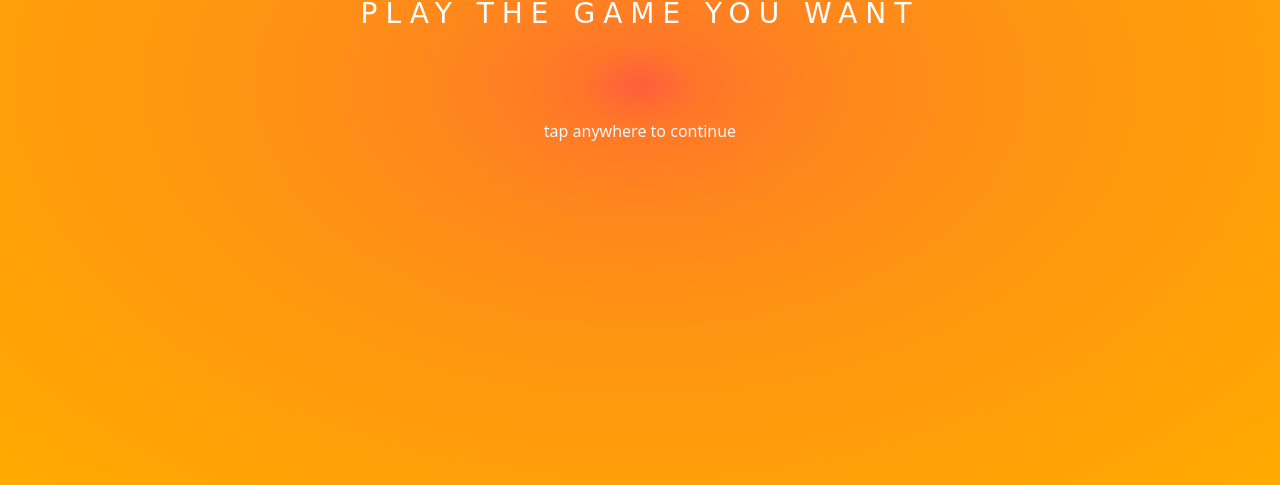
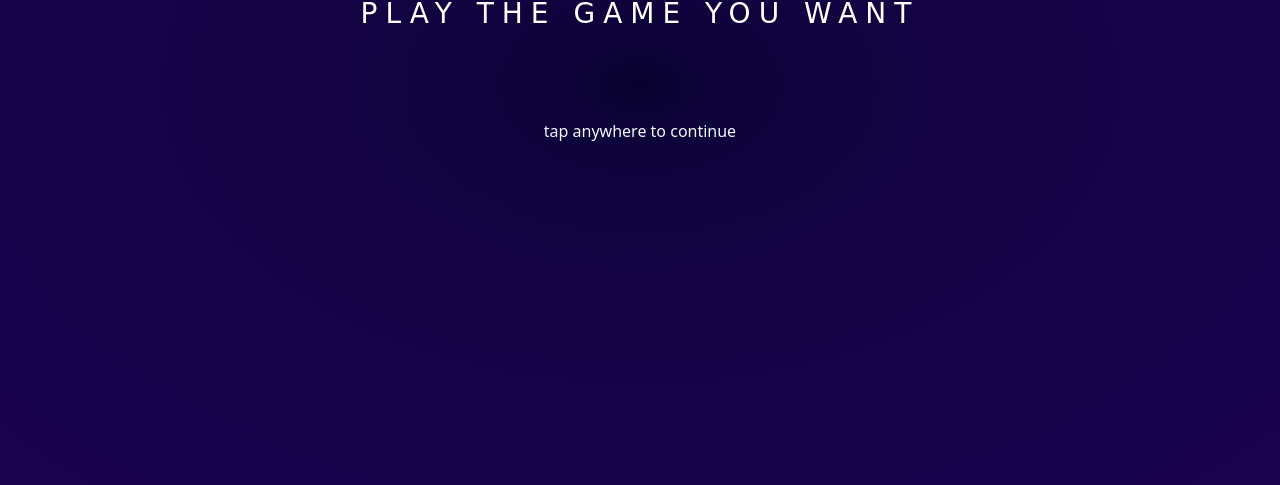
Before and after one commit to ahiyank/horizen, a plain HTML site: page index.html in a window 1280 px wide. Shown: the part 315-800 px from the top of the page. Drawn offline with nearby package versions, Linux system fonts and the light colour scheme.

Commit message:
Update style.css

```diff
--- a/style.css
+++ b/style.css
@@ -4,7 +4,8 @@
 }
 
 body{
-background-image: radial-gradient( rgb(255, 94, 60),20%,rgb(255, 170, 0));
+background-image: radial-gradient( rgb(7, 2, 45),20%,rgb(26, 3, 80));
+
 background-size: 100% 100%;
 background-repeat: no-repeat;
 background-attachment: fixed;
```
